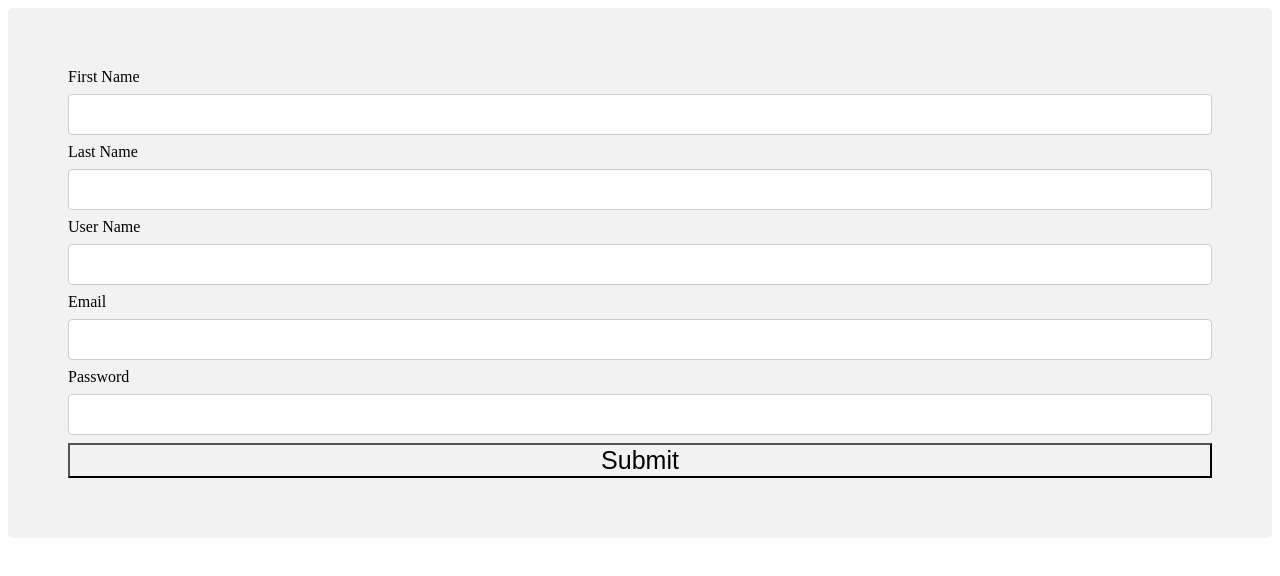
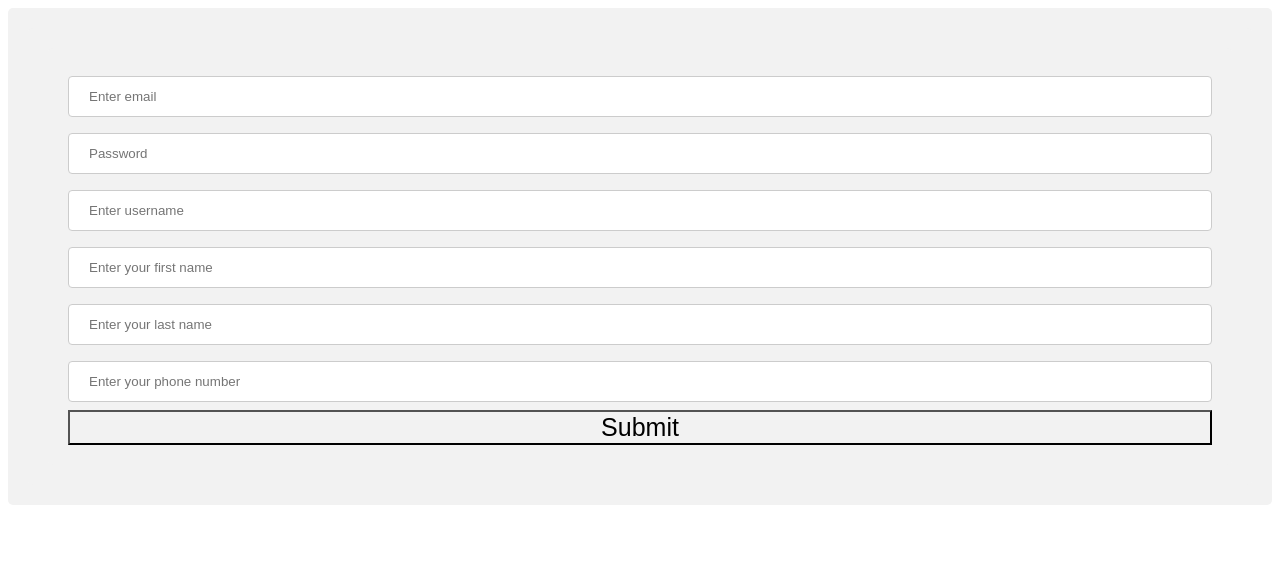
Before and after one commit to ImHucklle/GroupCapReact, a React (Create React App) app: page / in a window 1280 px wide. Shown: the top 576 px of the page. Built offline with nearby package versions, Linux system fonts and the light colour scheme.

Commit message:
Started to change the registation form and changed the styling more.

```diff
--- a/package.json
+++ b/package.json
@@ -6,6 +6,7 @@
     "@testing-library/jest-dom": "^5.15.0",
     "@testing-library/react": "^11.2.7",
     "@testing-library/user-event": "^12.8.3",
+    "axios": "^0.24.0",
     "bootstrap": "^5.1.3",
     "react": "^17.0.2",
     "react-dom": "^17.0.2",
--- a/src/components/Registration/Registration.css
+++ b/src/components/Registration/Registration.css
@@ -1,4 +1,4 @@
-input[type=text], select {
+input, select {
     width: 100%;
     padding: 12px 20px;
     margin: 8px 0;
@@ -26,5 +26,4 @@ button{
 button:hover{
     background-color: #45a049;
     color: whitesmoke;
-
 }
--- a/src/components/Registration/Registration.jsx
+++ b/src/components/Registration/Registration.jsx
@@ -1,46 +1,86 @@
-import React from 'react'
 import './Registration.css'
-import { useState } from 'react'
+import React, {useState} from 'react';
+function Registration(props) {
+    const [state , setState] = useState({
+        firstname: "",
+        lastname: "",
+        username: "",
+        password: "",
+        email: "",
+        phonenumber: ""
 
-const Registration = () => {
-
-    const [formValues, setFormValues] = useState({
-        firstname: '',
-        lastname: '',
-        username: '',
-        email: '',
-        password: '',
-        phonenumber: ''
     })
-
-    const handleChange = (event) => {
-        setFormValues({...formValues, [event.target.name]: event.target.value})
+    const handleChange = (e) => {
+        const {id , value} = e.target
+        console.log(e)
+        setState(prevState => ({
+            prevState,
+            [id] : value
+        }))
     }
 
-    const handleSubmit = (event) =>{
-        event.prevent.default()
-        console.log(formValues)
+    const handleSubmitClick = (e) => {
+        e.preventDefault();
+        if(state.password === state.confirmPassword) {
+            sendDetailsToServer()
+        } else {
+            props.showError('Passwords do not match');
+        }
     }
 
-    return (
+    return(
+      <div>
 
-    <div>
-        <form onSubmit={handleSubmit}>
-            <label>First Name</label>
-            <input type= 'text'  onChange={handleChange} ></input>
-            <label>Last Name</label>
-            <input type= 'text'  onChange={handleChange} ></input>
-            <label>User Name</label>
-            <input type= 'text'  onChange={handleChange} ></input>
-            <label>Email</label>
-            <input type= 'text'  onChange={handleChange} ></input>
-            <label>Password</label>
-            <input type= 'text'  onChange={handleChange} ></input>
-            <button type ='submit'>Submit</button>
-        </form>
+      <input type="email"
+                       className="form-control"
+                       id="email"
+                       aria-describedby="emailHelp"
+                       placeholder="Enter email"
+                       value={state.email}
+                       onChange={handleChange}
+                />
 
-    </div>
-    );
+      <input type="password"
+                        className="form-control"
+                        id="password"
+                        placeholder="Password"
+                        value={state.password}
+                        onChange={handleChange}
+                    />
+
+        <input type="username"
+                       className="form-control"
+                       id="username"
+                       placeholder="Enter username"
+                       value={state.username}
+                       onChange={handleChange}
+                />
+
+        <input type="firstname"
+                       className="form-control"
+                       id="firstname"
+                       placeholder="Enter your first name"
+                       value={state.firstname}
+                       onChange={handleChange}
+                />
+        <input type="lastname"
+                       className="form-control"
+                       id="lastname"
+                       placeholder="Enter your last name"
+                       value={state.lastname}
+                       onChange={handleChange}
+                />
+        <input type="phonenumber"
+                       className="form-control"
+                       id="phonenumber"
+                       placeholder="Enter your phone number"
+                       value={state.phonenumber}
+                       onChange={handleChange}
+                />
+            <button onClick={handleSubmitClick}>Submit</button>
+
+
+      </div>
+    )
 }
-
-export default Registration;
+export default Registration
```
Also changed, not shown: 1 other file (tests, documents, lock files or other folders).
